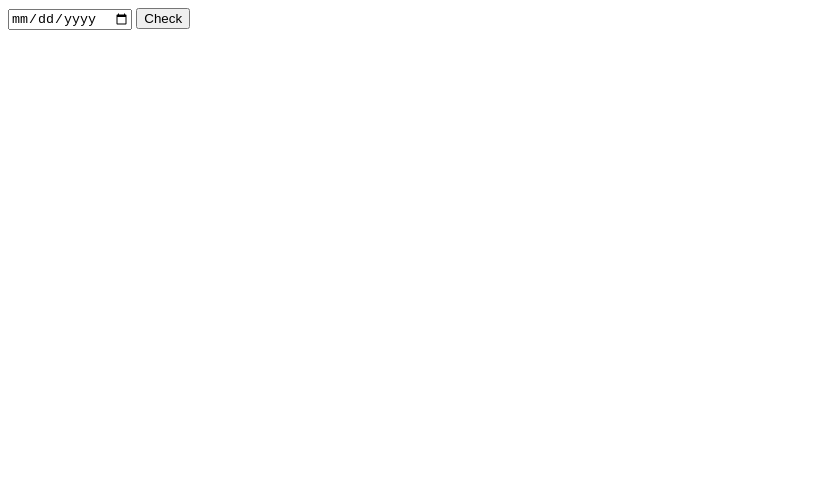
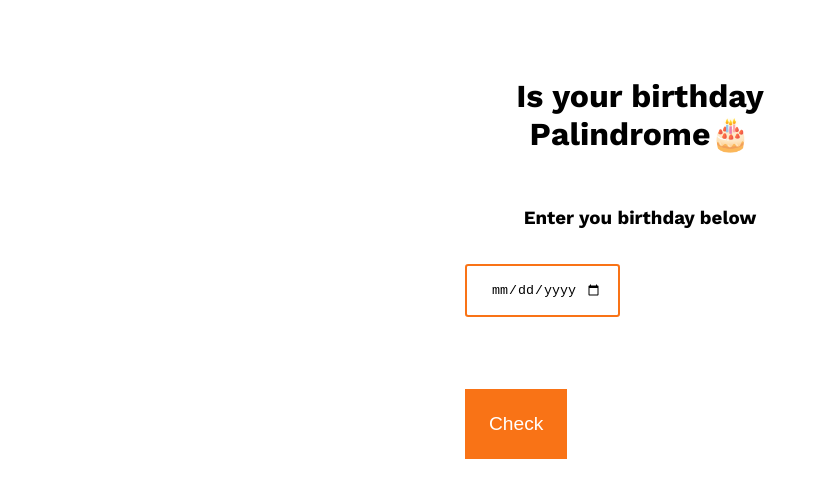
Before and after one commit to Nithin3008/Mark13, a plain HTML site: page index.html in a window 1280 px wide. Shown: the whole page, without its empty margins (0-818 px from the left). Drawn offline with nearby package versions, Linux system fonts and the light colour scheme.

Commit message:
add css styles

```diff
--- a/app.js
+++ b/app.js
@@ -150,7 +150,7 @@ function getNextPalindromeDate(date) {
 
 var birthdayInput=document.querySelector("#date1");
 var btn1=document.querySelector("#btn")
-
+var msg=document.querySelector("#msg")
 
 function handler()
 {
@@ -183,7 +183,8 @@ function handler()
     if(!flag)
     {
         var[counter,date1]=getNextPalindromeDate(date)
-        console.log(counter+", "+date1.day+"-"+date1.month+"-"+date1.year)
+
+        msg.innerText="No.of days "+counter+", "+"Next palindrome date is "+date1.day+"-"+date1.month+"-"+date1.year
     }
 
     else {
--- a/index.html
+++ b/index.html
@@ -5,12 +5,17 @@
     <meta http-equiv="X-UA-Compatible" content="IE=edge">
     <meta name="viewport" content="width=device-width, initial-scale=1.0">
     <title>Document</title>
+    <link rel="stylesheet" href="style.css">
 </head>
 <body>
-    <div>
-        <!-- <div id="hello"> Enter your data of birth to check whether it is palindrome or not</div> -->
-        <input id="date1" type="date">
+    <div class="container">
+        <h1 id="hello"> Is your birthday Palindrome🎂</h1>
+        <h3>Enter you birthday below</h3>
+
+            <input id="date1" type="date">
+            <h2 id="msg"></h2>
         <button id="btn">Check</button>
+
     </div>
     <script src="app.js"></script>
 </body>
--- a/style.css
+++ b/style.css
@@ -0,0 +1,41 @@
+@import url('https://fonts.googleapis.com/css2?family=Fredoka:wght@300;400;500;600;700&family=Inter:wght@300;400;500;600;700&family=Open+Sans:wght@300;400;500;600;700;800&family=Work+Sans:wght@400;500;600;700;800&display=swap');
+
+body {
+    font-family: 'Fredoka', sans-serif;
+    font-family: 'Inter', sans-serif;
+    font-family: 'Open Sans', sans-serif;
+    font-family: 'Work Sans', sans-serif;
+}
+
+.container {
+    margin: auto;
+    width: 350px;
+    padding: 2rem;
+}
+
+button {
+    background-color: #f97316;
+    padding: 1.5rem;
+    font-size: larger;
+    color: white;
+    border: none;
+}
+
+input {
+    padding: 1rem;
+    border: 2px solid #f97316;
+    border-radius: 0.2rem;
+    outline: #fff;
+    text-align: center;
+}
+
+.container h1,
+h2,
+h3 {
+    text-align: center;
+    padding: 1rem;
+}
+
+.container h2 {
+    color: #f97316;
+}
```
